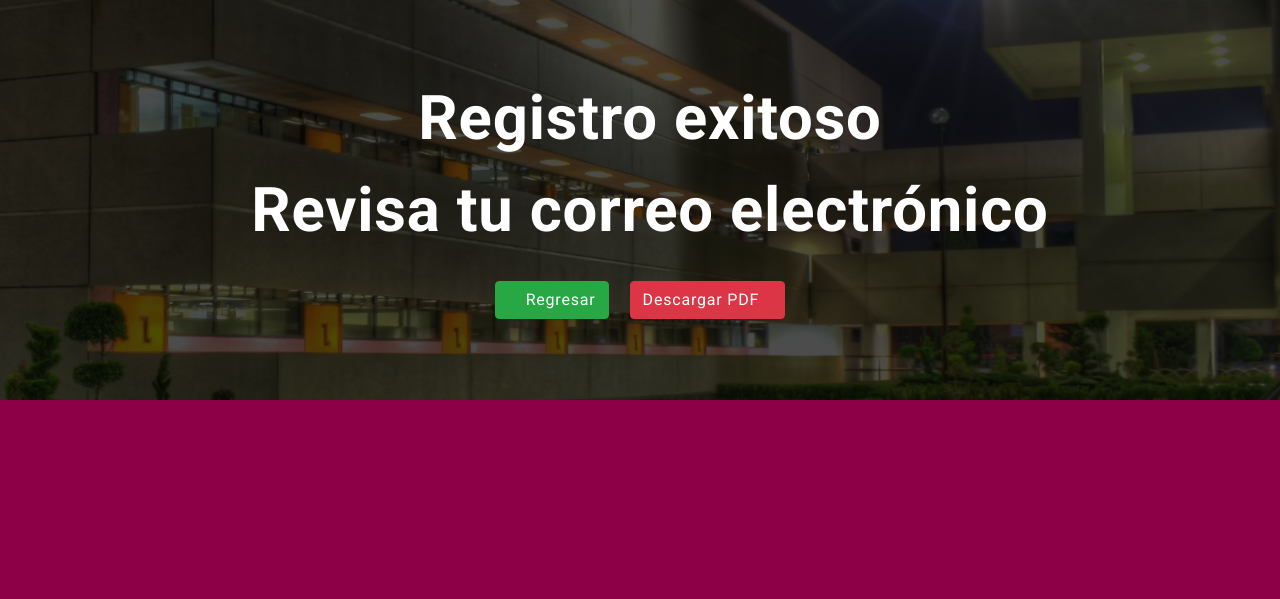
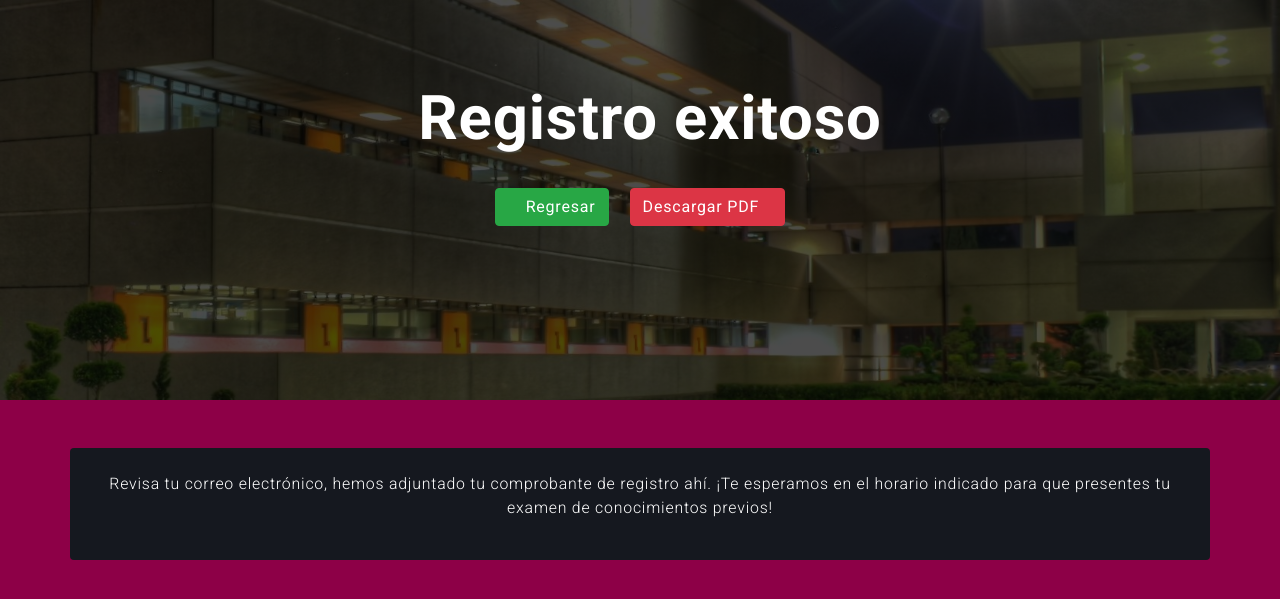
Before and after one commit to Giovanni-Hernandez/Proyecto, a PHP site: page /registroCulminado.html in a window 1280 px wide. Shown: the top 599 px of the page. Run offline with PHP 8.4, Linux system fonts and the light colour scheme; some libraries are stand-ins or nearby versions; some web fonts are replaced.

Commit message:
Más detalles

```diff
--- a/mensaje.html
+++ b/mensaje.html
@@ -94,9 +94,9 @@
         <p>
             Fuiste asignado al grupo <strong>%grupo%</strong>, te esperamos el <strong>%dia%</strong> de
             <strong>%mes%</strong> del <strong>%anio%</strong> en el salón <strong>%salon% </strong> a
-            las <strong>%hora%</strong> horas con tu comprobante de registro para que apliques tu examen de
-            conocimientos previos. <strong>Es importante tu asistencia.</strong> Te recomendamos presentarte
-            con 15 minutos de antelación.
+            la(s) <strong>%hora%</strong> con tu comprobante de registro para que apliques tu examen de
+            conocimientos previos. <strong style="color: #0b6c9d;">Es importante tu asistencia.</strong>
+            Te recomendamos presentarte con 15 minutos de antelación.
         </p>
         <br>
         <div class="pieMensaje">
--- a/php/sentenciasSql.php
+++ b/php/sentenciasSql.php
@@ -33,7 +33,7 @@
         $datosAlumno = mysqli_fetch_array(($alumno));
 
         /* Recuperando los datos del grupo, horario y salon */
-        $queryGrupo = "SELECT Nombre, DAY(horario) as dia, MONTHNAME(horario) as mes, YEAR(horario) as anio, date_format(horario,'%H:%i') as hora, salon FROM grupo WHERE idGrupo = '{$datosAlumno['idGrupo']}'";
+        $queryGrupo = "SELECT Nombre, DAY(horario) as dia, MONTHNAME(horario) as mes, YEAR(horario) as anio, date_format(horario,'%h:%i %p') as hora, salon FROM grupo WHERE idGrupo = '{$datosAlumno['idGrupo']}'";
         $grupo = mysqli_query($db, $queryGrupo);
         $datosGrupo = mysqli_fetch_array(($grupo));
 
--- a/registroCulminado.html
+++ b/registroCulminado.html
@@ -37,15 +37,20 @@
             <span>
                 <div class='console-underscore'>Registro exitoso</div>
             </span>
-            <span>
-                <div class='console-underscore'>Revisa tu correo electrónico</div>
-            </span>
         </div>
         <div class="col text-center mt-4">
             <a href="/../Proyecto WEB/index.html" class="btn btn-success mr-3 mb-3" role="button"><i class="fas fa-arrow-circle-left"></i> Regresar</a>
             <a href="/../Proyecto WEB/recuperar.html" class="btn btn-danger mb-3" role="button">Descargar PDF<i class="fas fa-file-pdf"></i></a>
         </div>
+    </div>
 
+    <!--Escudos-->
+    <div class="container p-4 bg-dark mb-5 mt-5 roundend-0">
+        <div class="row">
+            <div class="col-md-12 ">
+                <p style="text-align: center; font-size: 90%;">Revisa tu correo electrónico, hemos adjuntado tu comprobante de registro ahí. ¡Te esperamos en el horario indicado para que presentes tu examen de conocimientos previos!</p>
+            </div>
+        </div>
     </div>
 
     <!-- Optional JavaScript -->
```
Also changed, not shown: php/GenerarPDF.php (+6 -3 lines).
